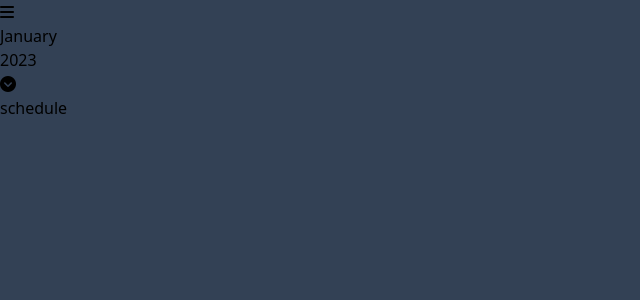
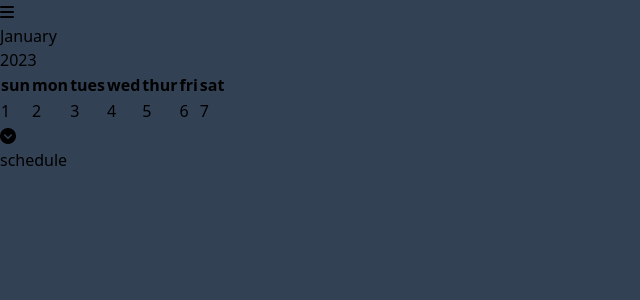
Before and after one commit to MicahBear/Thumb, a React (Vite) app: page /dashboard in a window 1280 px wide. Shown: the top 300 px of the page, without its empty margins (0-640 px from the left). Built offline with nearby package versions, Linux system fonts and the light colour scheme.

Commit message:
composing calendar

```diff
--- /dev/null
+++ b/src/components/Calendar.jsx
@@ -0,0 +1,88 @@
+import React from "react";
+
+export default function Calendar() {
+  return (
+    <div className="calendar">
+      <table className="calendar--table">
+        <thead>
+          <tr className="calendar--table-row">
+            <th className="calendar--table-header">
+              <span className="calendar--day">sun</span>
+            </th>
+            <th className="calendar--table-header">
+              <span className="calendar--day">mon</span>
+            </th>
+            <th className="calendar--table-header">
+              <span className="calendar--day">tues</span>
+            </th>
+            <th className="calendar--table-header">
+              <span className="calendar--day">wed</span>
+            </th>
+            <th className="calendar--table-header">
+              <span className="calendar--day">thur</span>
+            </th>
+            <th className="calendar--table-header">
+              <span className="calendar--day">fri</span>
+            </th>
+            <th className="calendar--table-header">
+              <span className="calendar--day">sat</span>
+            </th>
+          </tr>
+        </thead>
+        <tbody>
+          <tr className="calendar--table-date-row">
+            <td className="calendar--table-date">
+              <div className="calendar--date-container">
+                <div className="calendar--date-num-container">
+                  <span className="calendar--date-num">1</span>
+                </div>
+              </div>
+            </td>
+            <td className="calendar--table-date">
+              <div className="calendar--date-container">
+                <div className="calendar--date-num-container">
+                  <span className="calendar--date-num">2</span>
+                </div>
+              </div>
+            </td>
+            <td className="calendar--table-date">
+              <div className="calendar--date-container">
+                <div className="calendar--date-num-container">
+                  <span className="calendar--date-num">3</span>
+                </div>
+              </div>
+            </td>
+            <td className="calendar--table-date">
+              <div className="calendar--date-container">
+                <div className="calendar--date-num-container">
+                  <span className="calendar--date-num">4</span>
+                </div>
+              </div>
+            </td>
+            <td className="calendar--table-date">
+              <div className="calendar--date-container">
+                <div className="calendar--date-num-container">
+                  <span className="calendar--date-num">5</span>
+                </div>
+              </div>
+            </td>
+            <td className="calendar--table-date">
+              <div className="calendar--date-container">
+                <div className="calendar--date-num-container">
+                  <span className="calendar--date-num">6</span>
+                </div>
+              </div>
+            </td>
+            <td className="calendar--table-date">
+              <div className="calendar--date-container">
+                <div className="calendar--date-num-container">
+                  <span className="calendar--date-num">7</span>
+                </div>
+              </div>
+            </td>
+          </tr>
+        </tbody>
+      </table>
+    </div>
+  );
+}
--- a/src/pages/Dashboard.jsx
+++ b/src/pages/Dashboard.jsx
@@ -1,3 +1,5 @@
+import Calendar from "../components/Calendar";
+
 export default function Dashboard() {
   return (
     <div className="dashboard-page">
@@ -8,7 +10,9 @@ export default function Dashboard() {
         <h2 className="dashboard--month">January</h2>
         <h2 className="dashboard--year">2023</h2>
       </div>
-      <div className="dashboard--calendar"></div>
+      <div className="dashboard--calendar">
+        <Calendar />
+      </div>
       <div className="dashboard--info-container">
         <div className="dashboard--schedule">
           <i class="fa-solid fa-circle-chevron-down"></i>
```
